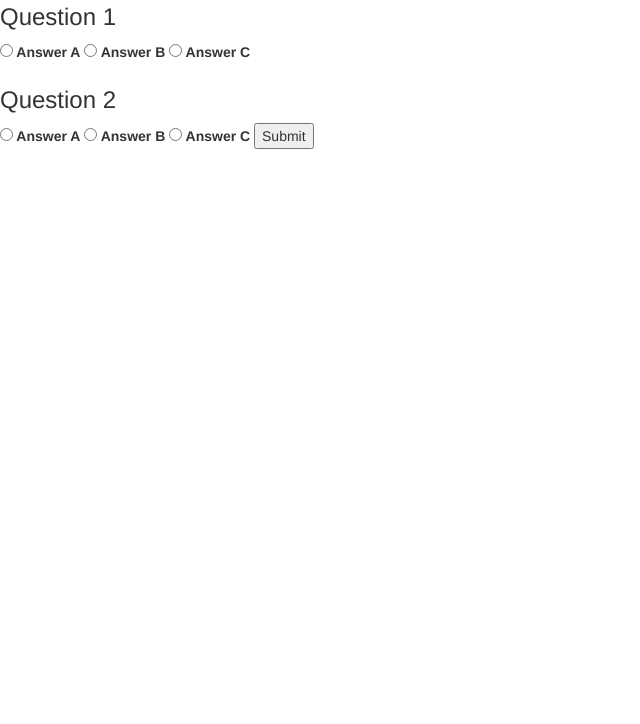
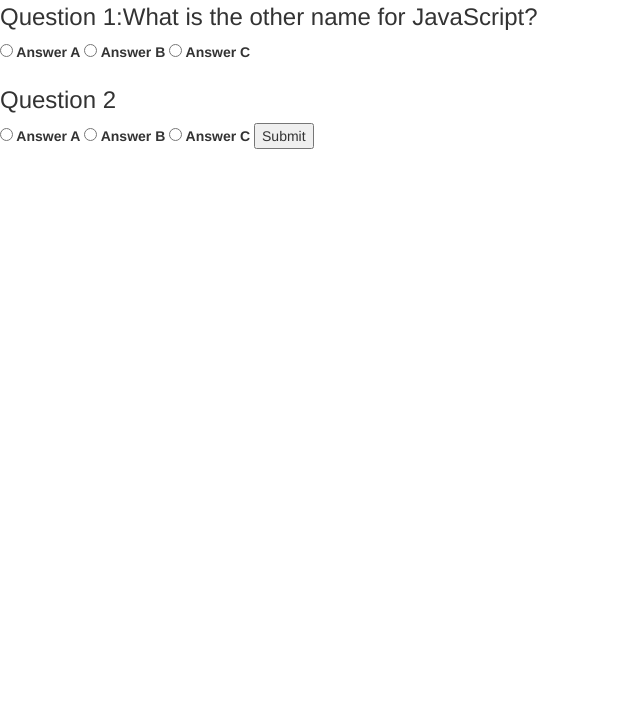
Before and after one commit to abijuru/QUIZ-BOARD-PROJECT, a plain HTML site: page js/index.html in a window 1280 px wide. Shown: the part 76-800 px from the top of the page, without its empty margins (0-640 px from the left). Drawn offline with nearby package versions, Linux system fonts and the light colour scheme; files that its build step writes are made by us from their sources.

Commit message:
add question one

```diff
--- a/js/index.html
+++ b/js/index.html
@@ -11,7 +11,7 @@
 <body>
     <h1>QUIZ BOARD</h1>
         <form action="/success-page" class="simple-quiz">
-            <h3>Question 1</h3>
+            <h3>Question 1:What is the other name for JavaScript?</h3>
 
             <label>
               <input type="radio" name="answers[1]" value="A">
```
